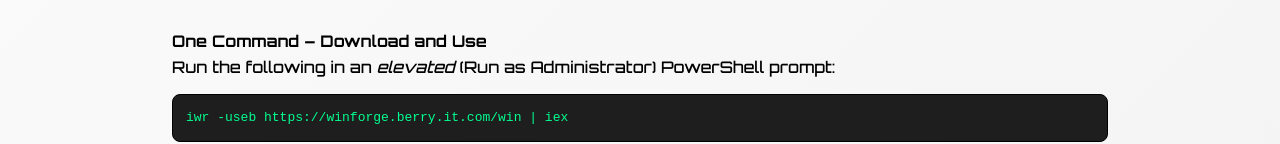
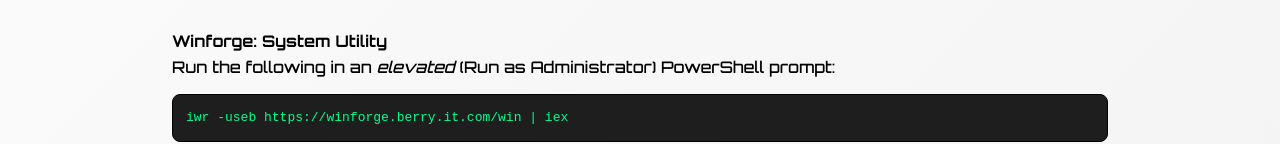
Before and after one commit to BERRY-2508/BERRY.IT.WEB, a plain HTML site: page index.html in a window 1280 px wide. Shown: the part 1406-1550 px from the top of the page. Drawn offline with Linux system fonts and the light colour scheme.

Commit message:
Update index.html

```diff
--- a/index.html
+++ b/index.html
@@ -160,7 +160,7 @@
 
  <section id="utilities" class="section">
     <h2>Utilities</h2>
-    <p><strong>One Command – Download and Use</strong></p>
+    <p><strong>Winforge: System Utility</strong></p>
     <p>Run the following in an <em>elevated</em> (Run as Administrator) PowerShell prompt:</p>
     <div class="code-box">
       iwr -useb https://winforge.berry.it.com/win | iex
```
